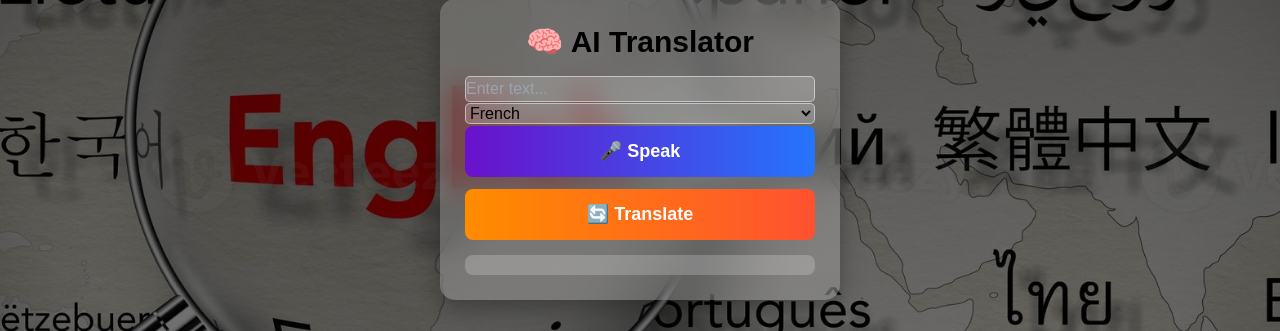
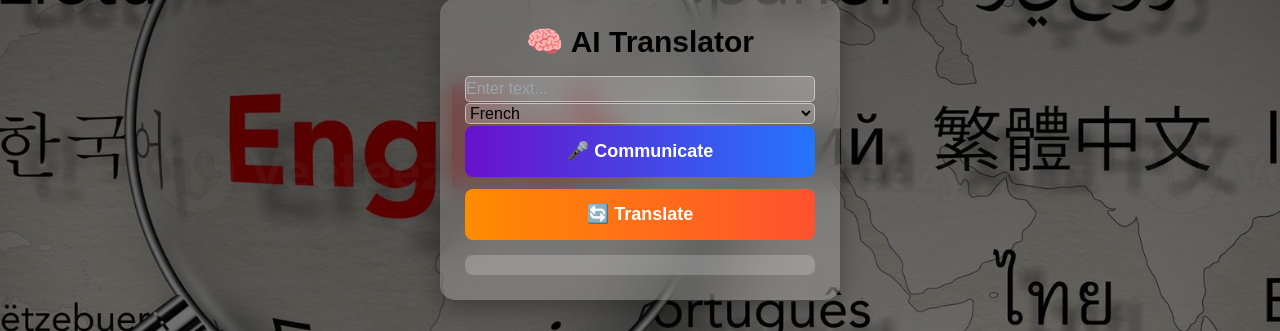
Before and after one commit to shivangchoubey/Multilingual-Translation, a Flask app: page / in a window 1280 px wide. Shown: the part 251-582 px from the top of the page. Run offline with Flask 3, Linux system fonts and the light colour scheme; the visitor is signed in with stand-in values (Sample User, id 1); some libraries are stand-ins or nearby versions.

Commit message:
Change button label from 'Speak' to 'Communicate'
Updated button text for better clarity.

```diff
--- a/templates/index.html
+++ b/templates/index.html
@@ -115,7 +115,7 @@
             <option value="ja">Japanese</option>
         </select>
 
-        <button onclick="speakText()" class="btn speak">🎤 Speak</button>
+        <button onclick="speakText()" class="btn speak">🎤 Communicate</button>
 
         <button onclick="translateText()" class="btn translate mt-3">🔄 Translate</button>
 
```
